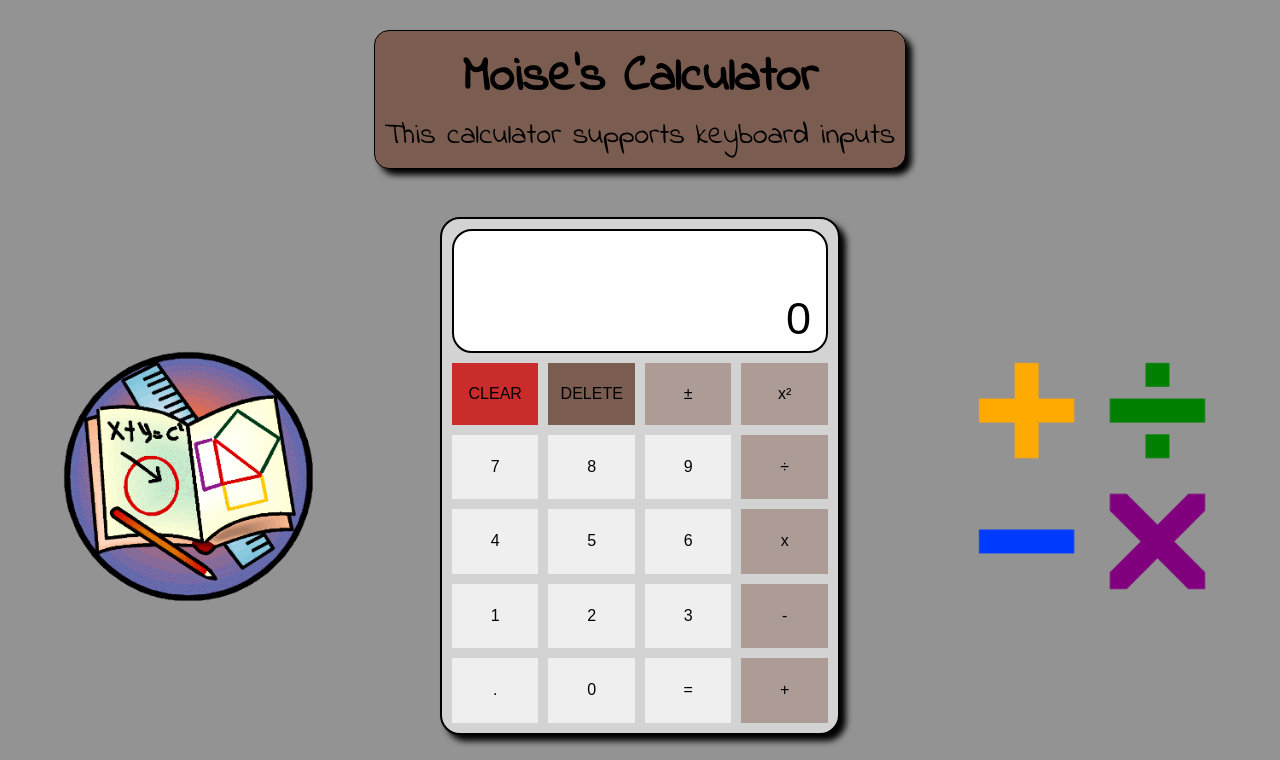
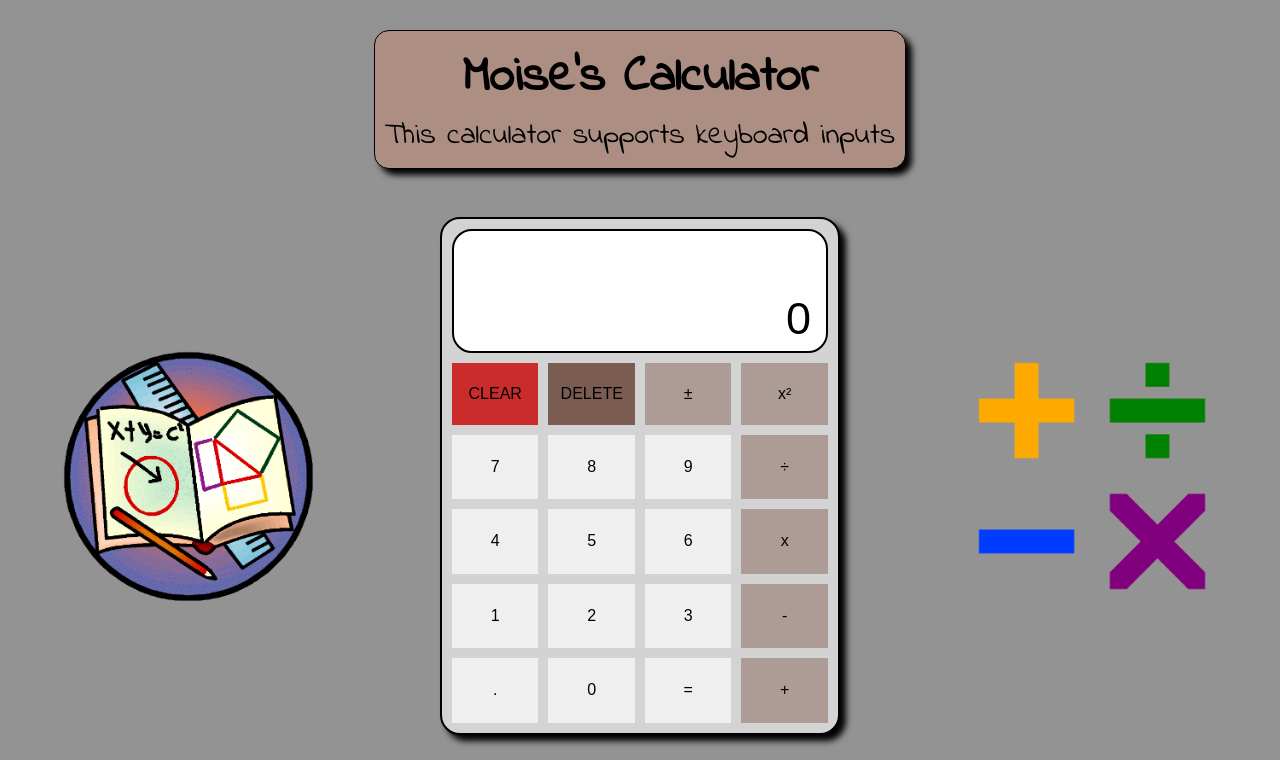
Before and after one commit to OMFGNinja/Calculator, a plain HTML site: page index.html in a window 1280 px wide. Shown: the top 760 px of the page. Drawn offline with Linux system fonts and the light colour scheme; a web font is replaced by a local one.

Commit message:
Fixed some colors

```diff
--- a/css/style.css
+++ b/css/style.css
@@ -45,7 +45,7 @@ header {
     text-align: center;
     margin-top: 30px;
     border: 1px solid black;
-    background-color: rgb(122, 93, 80);
+    background-color: rgb(172, 143, 130);
     padding: 10px;
     border-radius: 15px;
     box-shadow: 6px 6px 6px rgba(0,0,0,1);
```
